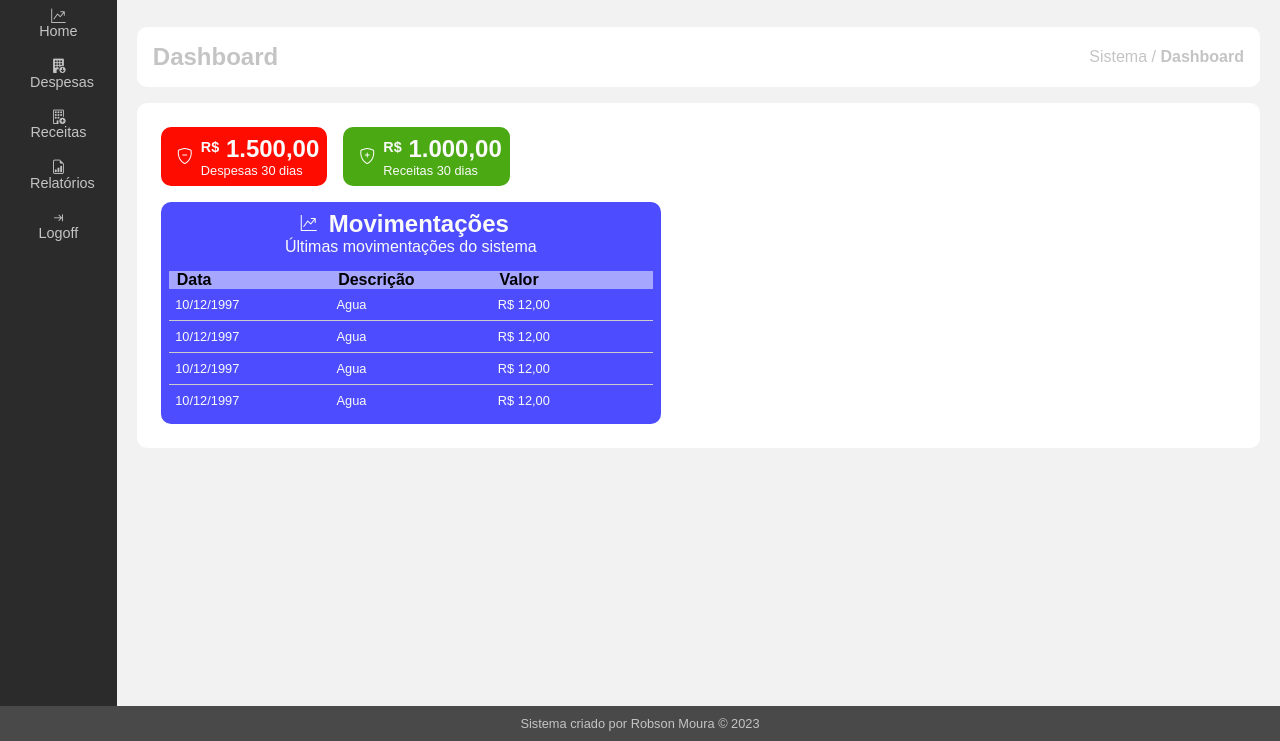
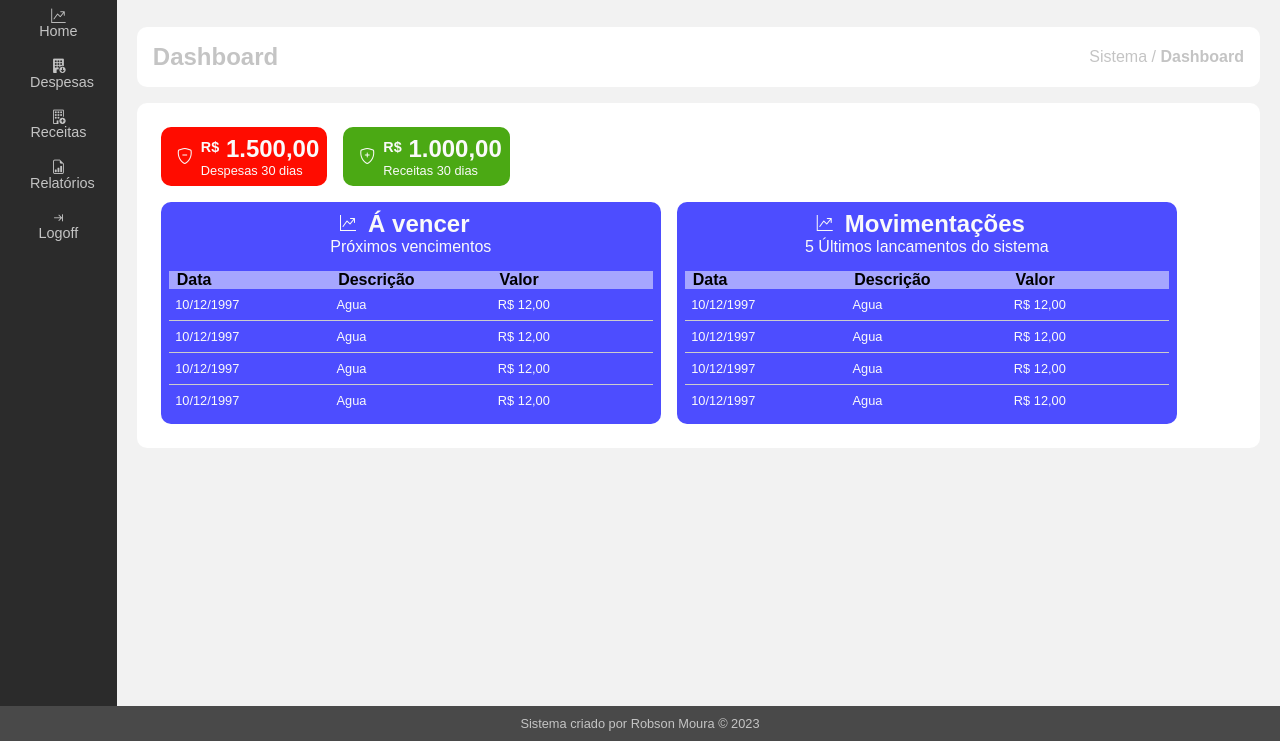
Before and after one commit to RobsonMourasz/RmFinance, a PHP site: page / in a window 1280 px wide. Shown: the part 59-800 px from the top of the page. Run offline with PHP 8.4, Linux system fonts and the light colour scheme.

Commit message:
adicionar tabela de vencimentos e atualizar informações das movimentações no dashboard

```diff
--- a/public/page/dashboard.php
+++ b/public/page/dashboard.php
@@ -33,14 +33,15 @@
     </div> <!-- card financeiro -->
 
     <div class="card">
-        <div class="card-movimentacao bg-primary">
+
+    <div class="card-movimentacao bg-primary">
             <div class="card-title">
                 <div class="title">
                     <i class="bi bi-graph-up-arrow"></i>
-                    <h2>Movimentações</h2>
+                    <h2>Á vencer</h2>
                 </div>
                 <div class="sub-title">
-                    <p>Últimas movimentações do sistema</p>
+                    <p>Próximos vencimentos</p>
                 </div>
 
             </div>
@@ -88,7 +89,66 @@
 
             </div> <!-- card body -->
 
-        </div> <!-- card movimentacao -->
+        </div> <!-- card  -->
 
-    </div> <!-- card movimentacoes -->
+        <div class="card-movimentacao bg-primary">
+            <div class="card-title">
+                <div class="title">
+                    <i class="bi bi-graph-up-arrow"></i>
+                    <h2>Movimentações</h2>
+                </div>
+                <div class="sub-title">
+                    <p>5 Últimos lancamentos do sistema</p>
+                </div>
+
+            </div>
+            <div class="card-body">
+                <div class="tabela">
+
+                    <div class="cabecalho">
+                        <div class="linha">
+                            <div class="col">Data</div>
+                            <div class="col">Descrição</div>
+                            <div class="col">Valor</div>
+                        </div>
+
+                    </div> <!-- cabeçalho da tabela -->
+
+                    <div class="corpo">
+
+                        <div class="linha">
+                            <div class="row">10/12/1997</div>
+                            <div class="row">Agua</div>
+                            <div class="row">R$ 12,00</div>
+                        </div>
+
+                        <div class="linha">
+                            <div class="row">10/12/1997</div>
+                            <div class="row">Agua</div>
+                            <div class="row">R$ 12,00</div>
+                        </div>
+
+                        <div class="linha">
+                            <div class="row">10/12/1997</div>
+                            <div class="row">Agua</div>
+                            <div class="row">R$ 12,00</div>
+                        </div>
+
+                        <div class="linha">
+                            <div class="row">10/12/1997</div>
+                            <div class="row">Agua</div>
+                            <div class="row">R$ 12,00</div>
+                        </div>
+
+                    </div> <!-- corpo da tabela -->
+
+                </div> <!-- tabela -->
+
+            </div> <!-- card body -->
+
+        </div> <!-- card  -->
+
+    </div> <!-- FIM card movimentacoes -->
+
+
 </div>
```
